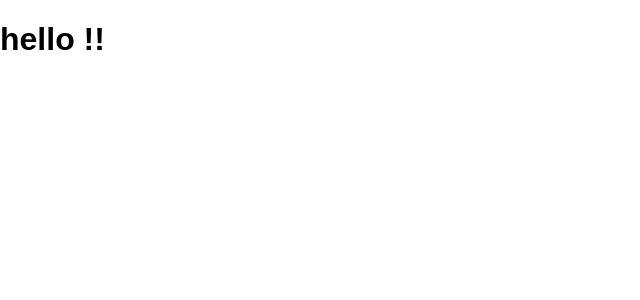
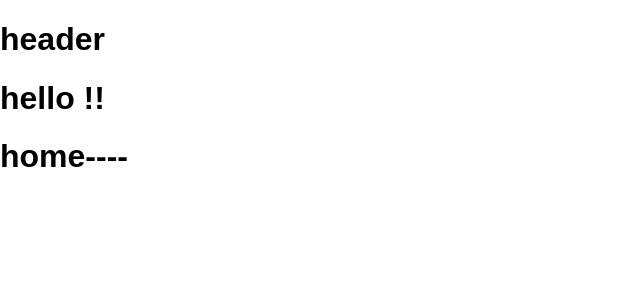
Before and after one commit to QiWang19/hello-react, a React (Create React App) app: page / in a window 1280 px wide. Shown: the top 300 px of the page, without its empty margins (0-640 px from the left). Built offline with nearby package versions, Linux system fonts and the light colour scheme.

Commit message:
components

```diff
--- a/src/App.js
+++ b/src/App.js
@@ -1,6 +1,8 @@
 import React, { Component } from 'react';
-import logo from './logo.svg';
-import './App.css';
+// import logo from './logo.svg';
+import Header from './components/Header';
+import Home from './components/Home';
+// import './App.css';
 
 class App extends Component {
 
@@ -10,13 +12,22 @@
       <div className="container">
         <div className="row">
           <div className="col-xs-l col-xs-offset-11">
+            <Header/>
+          </div>
+        </div>
+        <div className="row">
+          <div className="col-xs-l col-xs-offset-11">
             <h1>hello !!</h1>
+          </div>
+        </div>
+
+        <div className="row">
+          <div className="col-xs-l col-xs-offset-11">
+            <Home/>
           </div>
         </div>
       </div>
 
-
-      // document.getElementById('root')
     );
 
   }
--- /dev/null
+++ b/src/components/Header.js
@@ -0,0 +1,22 @@
+import React, { Component } from 'react';
+
+
+class Header extends Component {
+
+
+  render(){
+    return (
+      <div className="container">
+        <div className="row">
+          <div className="col-xs-l col-xs-offset-11">
+            <h1>header</h1>
+          </div>
+        </div>
+      </div>
+
+    );
+
+  }
+}
+
+export default Header;
--- /dev/null
+++ b/src/components/Home.js
@@ -0,0 +1,22 @@
+import React, { Component } from 'react';
+
+
+class Home extends Component {
+
+
+  render(){
+    return (
+      <div className="container">
+        <div className="row">
+          <div className="col-xs-l col-xs-offset-11">
+            <h1>home----</h1>
+          </div>
+        </div>
+      </div>
+
+    );
+
+  }
+}
+
+export default Home;
```
